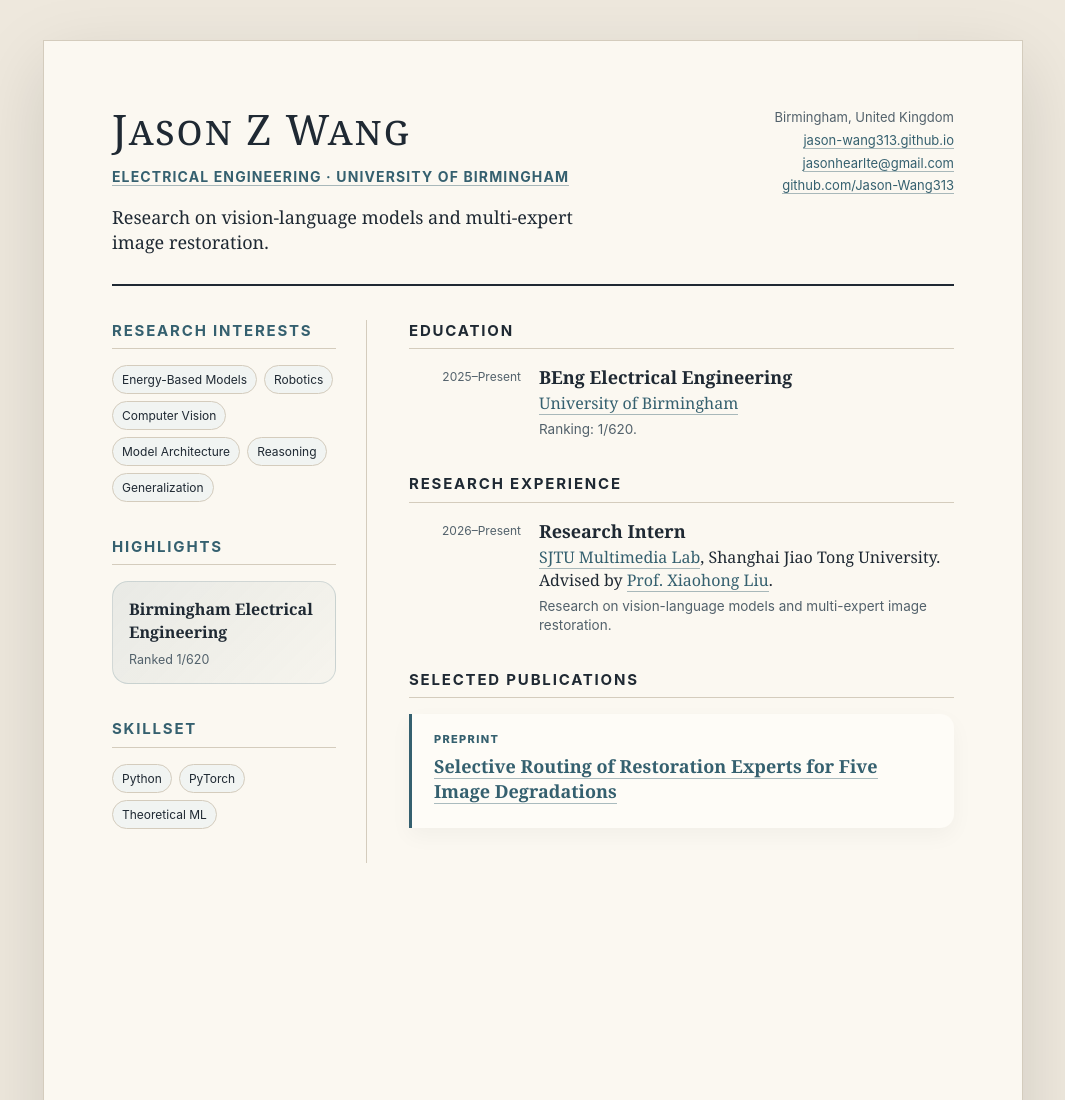
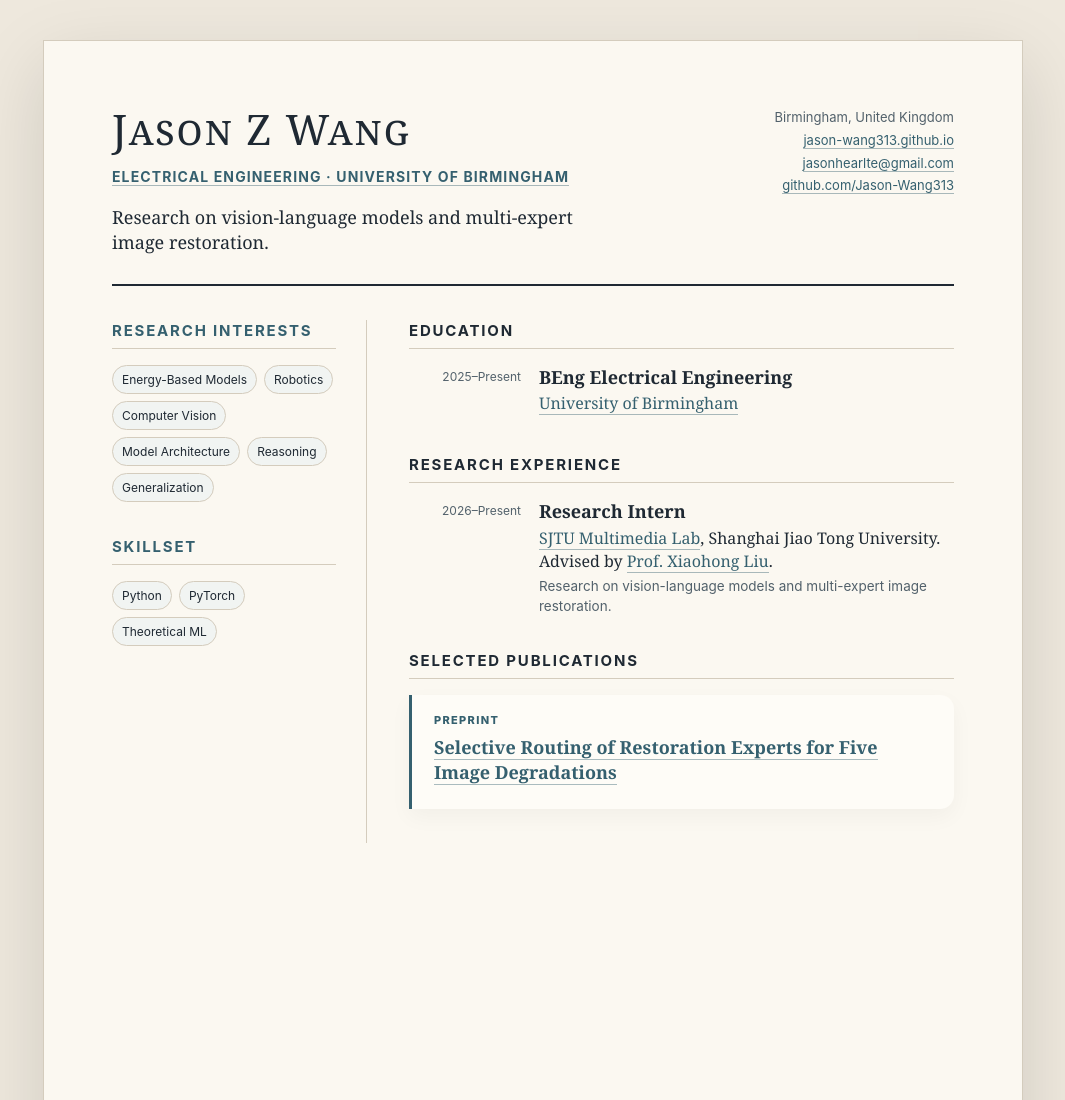
Before and after one commit to Jason-Wang313/Jason-Wang313.github.io, a plain HTML site: page cv.html in a window 1280 px wide. Shown: the top 1100 px of the page, without its empty margins (107-1172 px from the left). Drawn offline with Linux system fonts and the light colour scheme.

Commit message:
Remove education ranking and highlights

```diff
--- a/cv.html
+++ b/cv.html
@@ -349,14 +349,6 @@
         </section>
 
         <section class="section">
-          <h2 class="section-title">Highlights</h2>
-          <div class="highlight">
-            <strong>Birmingham Electrical Engineering</strong>
-            <span>Ranked 1/620</span>
-          </div>
-        </section>
-
-        <section class="section">
           <h2 class="section-title">SKILLSET</h2>
           <div class="pillbox">
             <span class="pill">Python</span>
@@ -375,7 +367,6 @@
             <div>
               <p class="role">BEng Electrical Engineering</p>
               <p class="place"><a href="https://www.birmingham.ac.uk/study/undergraduate/subjects/electronic-electrical-and-systems-engineering-courses/electronic-electrical-engineering-beng">University of Birmingham</a></p>
-              <p class="desc">Ranking: 1/620.</p>
             </div>
           </div>
         </section>
```
Also changed, not shown: cv-pdf.html (+0 -8 lines), index.html (+1 -8 lines).
